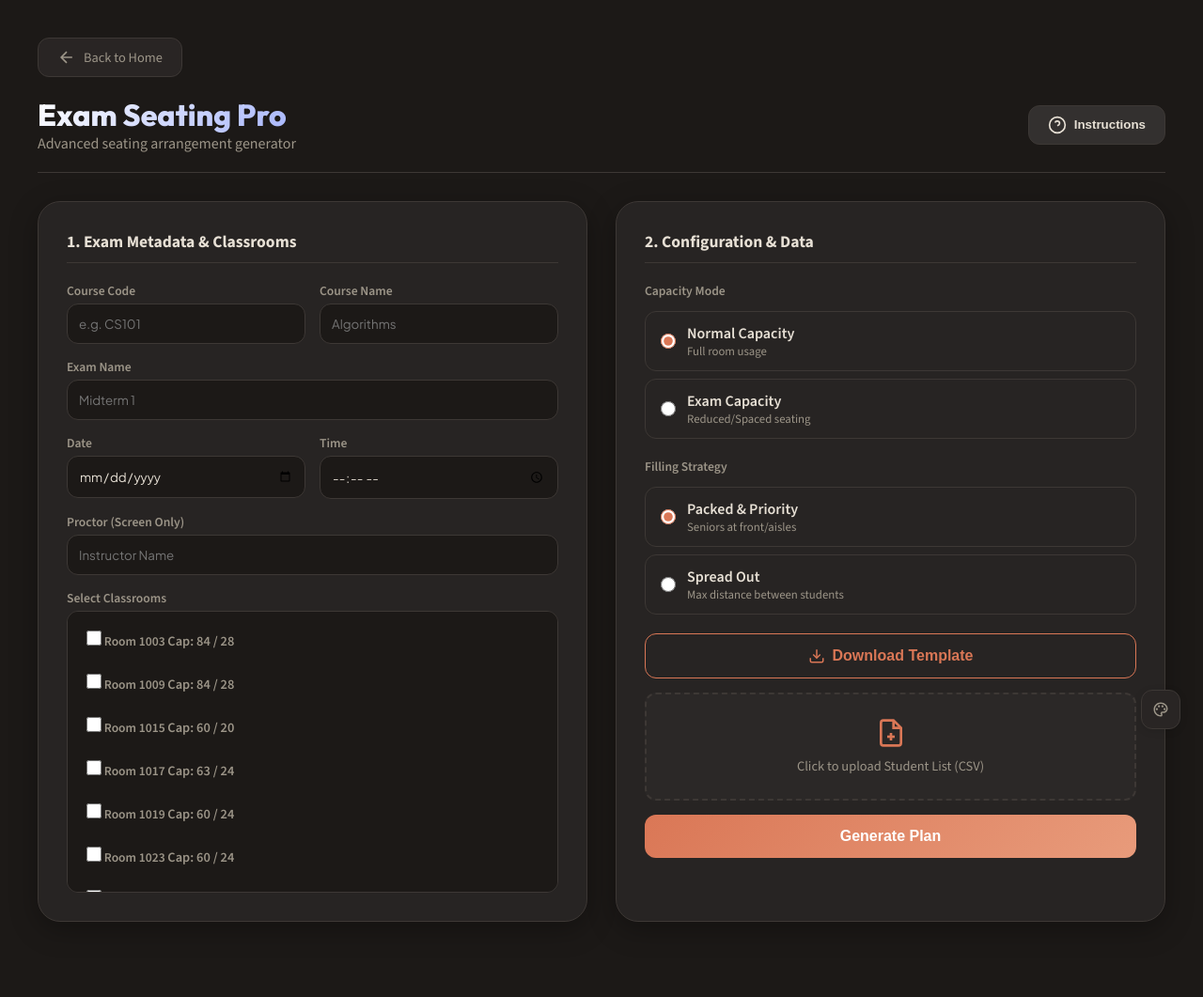
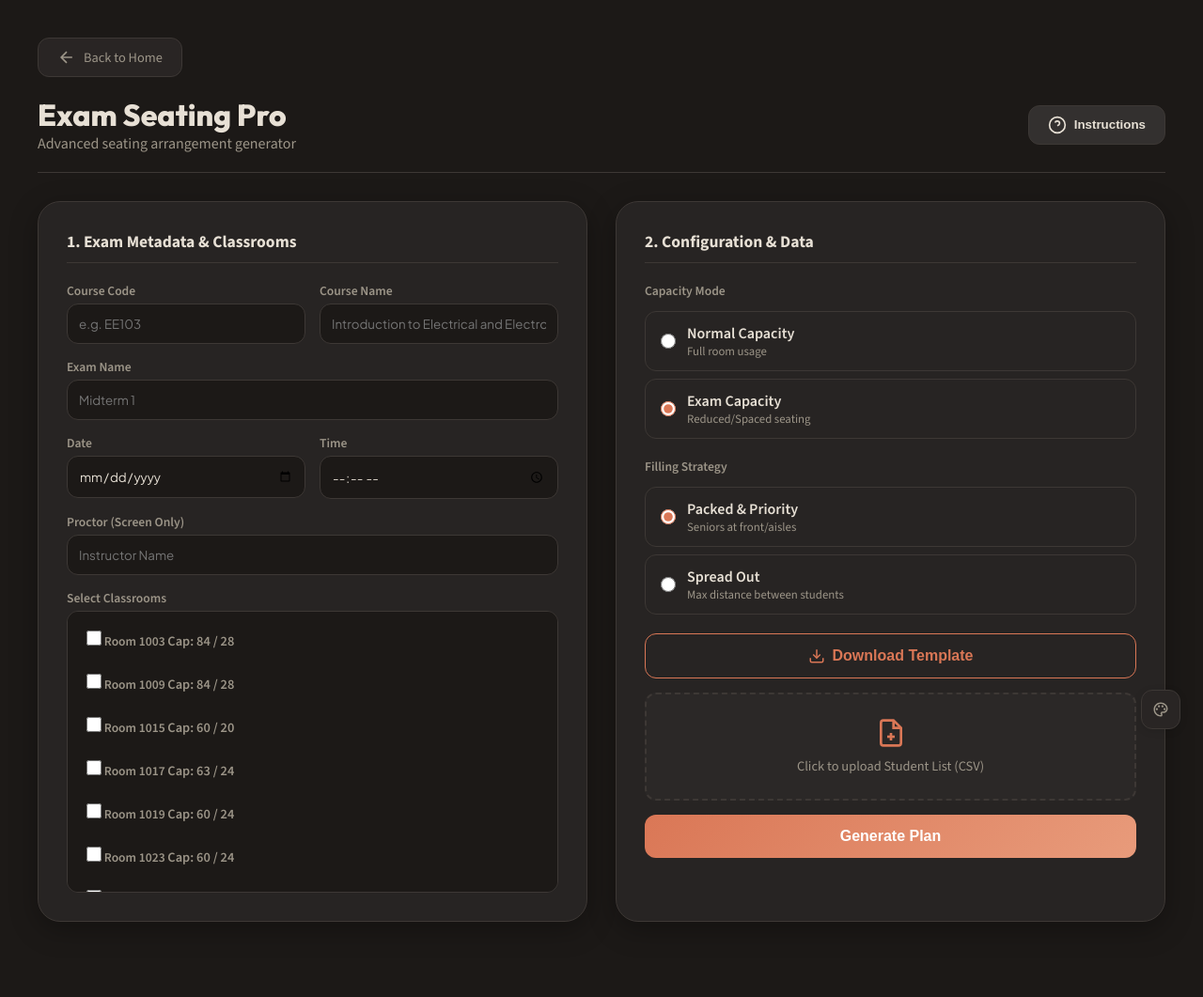
Before and after one commit to ecerci-atilim/ecerci-atilim.github.io, a plain HTML site: page seating-plan.html in a window 1280 px wide. Shown: the whole page at 94% size. Drawn offline with nearby package versions, Linux system fonts and the light colour scheme.

Commit message:
graphical corrections

```diff
--- a/seating-plan.html
+++ b/seating-plan.html
@@ -87,7 +87,7 @@
         .app-title {
             font-family: 'Outfit', sans-serif;
             font-size: 2rem; font-weight: 800;
-            background: linear-gradient(135deg, #fff 0%, #a5b4fc 100%);
+            background: var(--text-primary);
             -webkit-background-clip: text; -webkit-text-fill-color: transparent;
         }
 
@@ -187,7 +187,7 @@
         .btn-outline:hover { background: rgba(99, 179, 237, 0.1); }
 
         .btn-primary { background: var(--accent-gradient); color: white; }
-        .btn-primary:hover { box-shadow: 0 0 20px rgba(102, 126, 234, 0.4); }
+        .btn-primary:hover { box-shadow: 0 0 20px rgba(190, 190, 190, 0.4); }
 
         .print-actions { display: flex; gap: 10px; margin-top: 10px; display: none; } /* Hidden initially */
         .btn-print { flex: 1; background: #2d3748; color: white; border: 1px solid var(--glass-border); }
@@ -418,11 +418,11 @@
                 <div class="input-grid">
                     <div class="form-group">
                         <label>Course Code</label>
-                        <input type="text" id="course-code" class="modern-input" placeholder="e.g. CS101">
+                        <input type="text" id="course-code" class="modern-input" placeholder="e.g. EE103">
                     </div>
                     <div class="form-group">
                         <label>Course Name</label>
-                        <input type="text" id="course-name" class="modern-input" placeholder="Algorithms">
+                        <input type="text" id="course-name" class="modern-input" placeholder="Introduction to Electrical and Electronics Engineering">
                     </div>
                     <div class="form-group full-width">
                         <label>Exam Name</label>
@@ -457,14 +457,14 @@
                 <div class="radio-group">
                     <label class="form-group"><label>Capacity Mode</label></label>
                     <label class="radio-card">
-                        <input type="radio" name="seatingMode" value="normal" checked>
+                        <input type="radio" name="seatingMode" value="normal">
                         <div>
                             <div style="font-weight:600;">Normal Capacity</div>
                             <div style="font-size:0.8rem; color:var(--text-secondary);">Full room usage</div>
                         </div>
                     </label>
                     <label class="radio-card">
-                        <input type="radio" name="seatingMode" value="exam">
+                        <input type="radio" name="seatingMode" value="exam" checked>
                         <div>
                             <div style="font-weight:600;">Exam Capacity</div>
                             <div style="font-size:0.8rem; color:var(--text-secondary);">Reduced/Spaced seating</div>
```
Also changed, not shown: schedule.html (+2 -2 lines).
